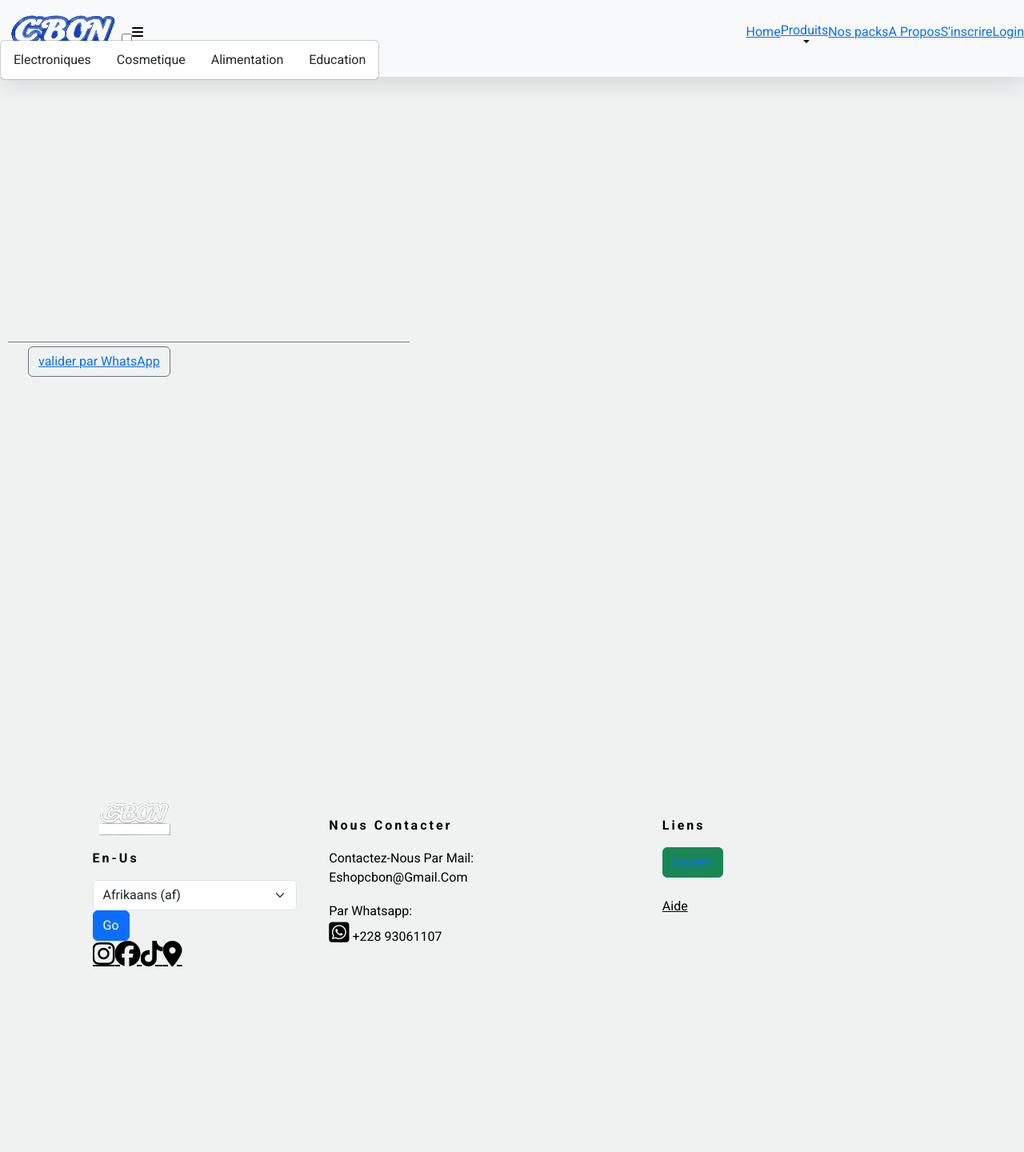
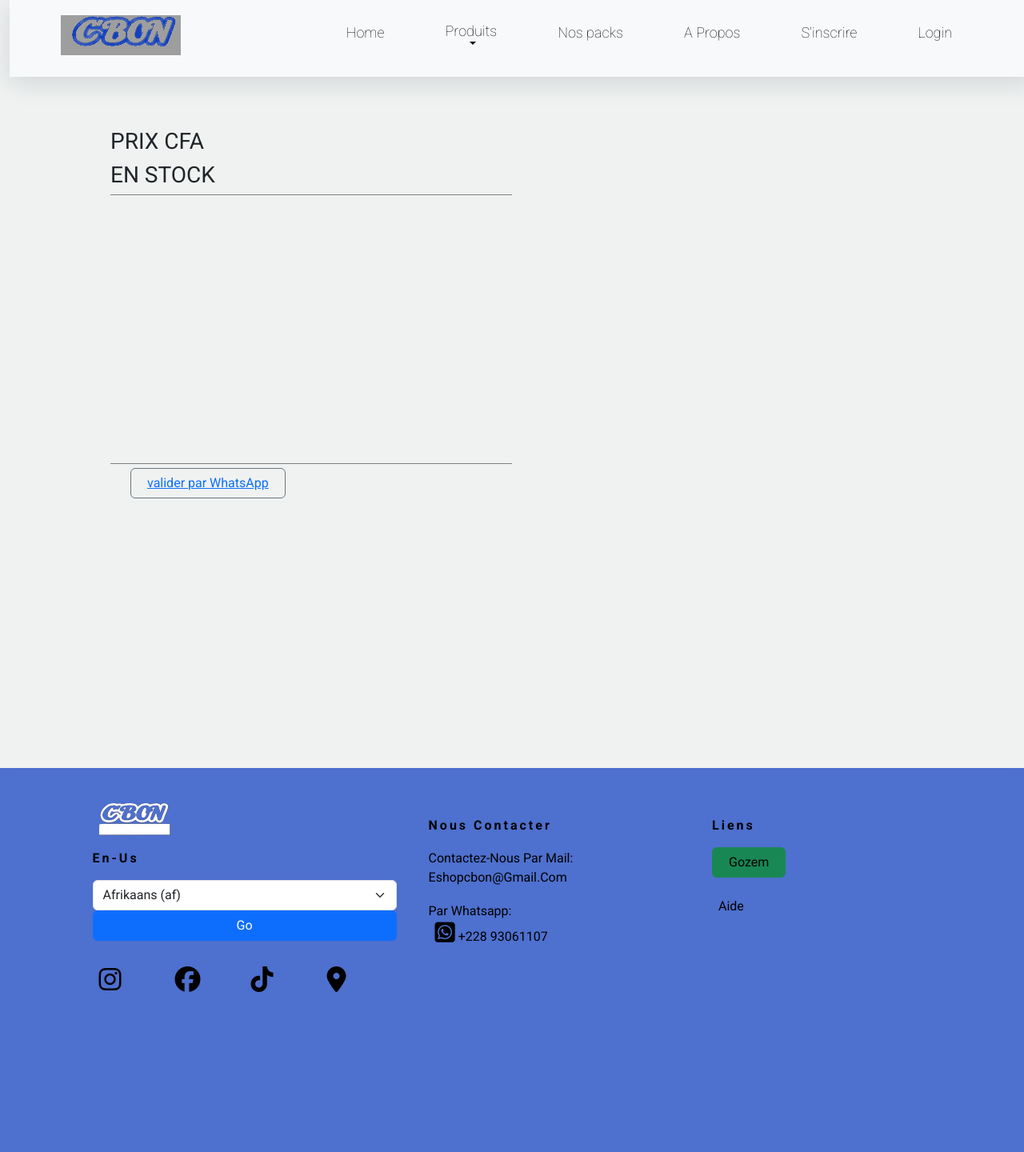
Before and after one commit to 8benedicte/Newstore, a Django app: template store/templates/store/detail.html in a window 1280 px wide. Shown: the whole page at 80% size. Run offline with Django 4.2, Linux system fonts and the light colour scheme; the template is opened without the code that fills it, so the values that code supplies are empty; some libraries are stand-ins or nearby versions; some web fonts are replaced; grey boxes are pictures that could not be loaded.

Commit message:
Update style.css

```diff
--- a/static/store/css/style.css
+++ b/static/store/css/style.css
@@ -19,11 +19,7 @@
   font-family: 'Roboto', sans-serif;
   overflow-x: hidden;
   background-color: #eff2f1;
-<<<<<<< HEAD
 
-=======
-
->>>>>>> 233b6050977661cc3795f78632c1f95305a8b43f
 }
 
 
@@ -67,31 +63,18 @@
 
 .col-sm-2 ul {
   left: 0;
-<<<<<<< HEAD
-  right: 0;
-=======
-  right: 0;
->>>>>>> 233b6050977661cc3795f78632c1f95305a8b43f
+
   font-weight: 500;
   display: flex;
   align-items: center;
   z-index: 100;
 }
-<<<<<<< HEAD
+
 .logo{
     background-image: url("/static/store/image/logo_cbonfond(1).jpg");
     width: 150px; /* ajustez la largeur selon vos besoins */
     height: 50px;
     margin-right: 10px;
-=======
-.logo{
-    background-image: url("/static/store/image/logo_cbonfond(1).jpg");
-    width: 150px; /* ajustez la largeur selon vos besoins */
-    height: 50px;
-    margin-right: 10px;
->>>>>>> 233b6050977661cc3795f78632c1f95305a8b43f
-
-
 }
 
 /*.icons{
@@ -128,11 +111,7 @@
 
 
 .col-sm-2 li a {
-<<<<<<< HEAD
   font-size: 18px;
-=======
-  font-size: 25px;
->>>>>>> 233b6050977661cc3795f78632c1f95305a8b43f
   font-weight: 200;
   text-decoration: none;
   list-style: none;
@@ -173,19 +152,13 @@
 @media  (max-width : 9880px)  {
     .col-sm-2{
         padding: 1.3rem 5%;
-<<<<<<< HEAD
+
       }
 }
-@media  (max-width : 700px) {
-  .col-sm-2{
-    width: 28rem;
-  }
-=======
-      }
-}
+
 @media  (max-width : 700px) {
 
->>>>>>> 233b6050977661cc3795f78632c1f95305a8b43f
+
   .icons{
       display: inline-flex;
     }
@@ -198,10 +171,7 @@
     #check:checked~.icons #close {
       display: block;
     }
-<<<<<<< HEAD
 
-=======
->>>>>>> 233b6050977661cc3795f78632c1f95305a8b43f
     .col-sm-2 ul{
       display: block;
       top: 100%;
@@ -209,11 +179,7 @@
       height: 0;
       width: 100%;
       justify-content: space-between;
-<<<<<<< HEAD
       background: rgba(224, 208, 208, 0.829);
-=======
-      background: rgb( 0,0, .1,.1);
->>>>>>> 233b6050977661cc3795f78632c1f95305a8b43f
       backdrop-filter: blur (50px);
       box-shadow: 0 5rem 1rem rgb( 0,0, .1,.1);
       text-align: center;
@@ -225,11 +191,7 @@
     }
     .col-sm-2 li a{
       padding-top:10px;
-<<<<<<< HEAD
     }
-=======
-    }
->>>>>>> 233b6050977661cc3795f78632c1f95305a8b43f
     #check:checked~.sidebar-nav{
       height: 13.5rem;
       transform: translateY(-1px);
@@ -266,10 +228,6 @@
 }
 
 .slider .slide {
-<<<<<<< HEAD
-=======
-
->>>>>>> 233b6050977661cc3795f78632c1f95305a8b43f
   position: absolute;
   top: 0;
   left: 0;
@@ -277,65 +235,13 @@
   height: 100%;
   background-size: cover;
   background-position: center;
-<<<<<<< HEAD
-
-=======
-  animation: slide 30s infinite;
-  animation-timing-function: linear;
->>>>>>> 233b6050977661cc3795f78632c1f95305a8b43f
 }
 .blur{
   background: rgba(118, 203, 214, 0.2);
   backdrop-filter: blur(0.5px);
 
 }
-<<<<<<< HEAD
-.slider .slide {
 
-  animation-delay: 0;
-}
-
-=======
-.slider .slide:nth-child(1) {
-  background-image: url("/static/store/image/christine.jpg");
-  animation-delay: 0;
-}
-
-.slider .slide:nth-child(2) {
-  background-image: url("/static/store/image/clavierblue.jpg");
-  animation-delay: -6s;
-}
-
-.slider .slide:nth-child(3) {
-  background-image: url("/static/store/image/skinblue.jpg");
-  animation-delay: -12s;
-}
-
-.slider .slide:nth-child(4) {
-  background-image: url("/static/store/image/coffe2.jpg");
-  animation-delay: -18s;
-}
-
-.slider .slide:nth-child(5) {
-  background-image: url("/static/store/image/mini.jpg");
-  animation-delay: -24s;
-}
-@keyframes slide {
-  0%, 15%, 100% {
-    transform: translateX(0);
-    animation-timing-function: ease;
-  }
-  20% {
-    transform: translateX(-100%);
-    animation-timing-function: step-end;
-  }
-  95% {
-    transform: translateX(100%);
-    animation-timing-function: ease;
-  }
- }
-
->>>>>>> 233b6050977661cc3795f78632c1f95305a8b43f
  .part-two {
   display: block;
   background-color: #f8f9fb;
@@ -375,7 +281,7 @@
   transform: scale(1.2);
 }
 
-<<<<<<< HEAD
+
 /*part tree deco*/
 .treedeco{
     margin: auto;
@@ -446,9 +352,7 @@
         transform: translateX(1);
     }
 }
-=======
 
->>>>>>> 233b6050977661cc3795f78632c1f95305a8b43f
 
 .part-two li a{
   list-style: none;
@@ -464,11 +368,7 @@
 .pack-space{
   background-image: url("/static/store/image/panier2.jpg");
   background-size: cover;
-<<<<<<< HEAD
   background-position: center;
-=======
-  background-position: center;
->>>>>>> 233b6050977661cc3795f78632c1f95305a8b43f
   width: 100vw;
   height: 50vh;
   list-style:none;
@@ -482,11 +382,7 @@
 }
 .blu{
   background: rgba(107, 160, 212, 0.2);
-<<<<<<< HEAD
-  border: 1px black solid;
-=======
  border: 1px black solid;
->>>>>>> 233b6050977661cc3795f78632c1f95305a8b43f
   backdrop-filter: blur(0.5px);
   max-width: 100vw;
   min-width: 50vw;
@@ -496,12 +392,7 @@
 }
 
 .pack-space  p{
-
-<<<<<<< HEAD
   position: absolute;
-=======
-  position: absolute;
->>>>>>> 233b6050977661cc3795f78632c1f95305a8b43f
   text-decoration: none;
   margin-right: auto;
   margin-left: auto;
@@ -567,30 +458,17 @@
   animation: deco 1s ease 0.5s infinite linear fill-mode;
 }
 
-@keyframes deco{
-<<<<<<< HEAD
-
-=======
-
->>>>>>> 233b6050977661cc3795f78632c1f95305a8b43f
-}
 
 /*ctegory lin page*/
 .collection{
   background-color:#d7e3fc;
   display: block;
   width: 100vw ;
-<<<<<<< HEAD
+
   height: 80vh;
   position: relative;
   z-index: 1;
 }
-=======
-  height: 100vh;
-  position: relative;
-  z-index: 1;
- }
->>>>>>> 233b6050977661cc3795f78632c1f95305a8b43f
 .coll-title{
   border-bottom:1px black solid;
   display: block;
@@ -603,29 +481,15 @@
   position: relative;
   z-index: 2;
   padding-top: 12px;
-<<<<<<< HEAD
-
-=======
-
->>>>>>> 233b6050977661cc3795f78632c1f95305a8b43f
 }
 
 .coll-pro ul{
   margin: 0px 15px 10PX 15px;
-<<<<<<< HEAD
-
-=======
-
->>>>>>> 233b6050977661cc3795f78632c1f95305a8b43f
 }
 .coll-pro a {
   text-decoration: none;
 
 }
-<<<<<<< HEAD
-
-=======
->>>>>>> 233b6050977661cc3795f78632c1f95305a8b43f
 .col_sm_3 ul li:hover{
   transform: scale(1.2);
 }
@@ -655,20 +519,14 @@
 .pro-det{
   justify-content: center;
   align-items: center;
-<<<<<<< HEAD
-  height: 150vh;
-=======
   height: 100vh;
->>>>>>> 233b6050977661cc3795f78632c1f95305a8b43f
+
   width: fit-content;
 }
 .pro-det2{
   width: 80vw;
-<<<<<<< HEAD
-  height: 100vh;
-=======
   height: 80vh;
->>>>>>> 233b6050977661cc3795f78632c1f95305a8b43f
+
   position: absolute;
   top: 19%;
   left: 10%;
@@ -709,11 +567,7 @@
 .column{
   list-style:none;
   font-family: 'Roboto', sans-serif;
-<<<<<<< HEAD
   background: #4E70CE;
-=======
-  background: #4E70CE;
->>>>>>> 233b6050977661cc3795f78632c1f95305a8b43f
   backdrop-filter: blur (8px);
   display: flex;
   box-shadow: rgba(100, 100, 111, 0.2) 0px 29px 29px 0px;
@@ -755,18 +609,10 @@
 
 .column_ a{
    color: #000000;
-<<<<<<< HEAD
-   width: 80px ;
-   overflow: hidden;
-   display: flex;
-   position: relative;
-   padding: 0px;
-=======
    width: 100px ;
    overflow: hidden;
    display: flex;
    position: relative;
->>>>>>> 233b6050977661cc3795f78632c1f95305a8b43f
 
 }
 .column_ a::before,
@@ -791,17 +637,10 @@
   text-decoration: none;
   content: attr(data-replace);
   font-size: 1em;
-<<<<<<< HEAD
   top:0;
   transition: transform .3s cubic-bezier(0.76, 0, 0.24, 1);
   transform-origin: 100% 50%;
   transform: translate3d(0,200%,0);
-=======
-  top:0;
-  transition: transform .3s cubic-bezier(0.76, 0, 0.24, 1);
-  transform-origin: 100% 50%;
-  transform: translate3d(200%,0,0);
->>>>>>> 233b6050977661cc3795f78632c1f95305a8b43f
 }
 
 .column_a:hover::before,
@@ -828,7 +667,6 @@
 .column_ a:hover i {
   color: #000000;
   text-decoration: none;
-<<<<<<< HEAD
   transform: translate3d(0, 200%, 0);
 }
 
@@ -838,8 +676,6 @@
   padding-top: 0;
   margin-top: 5px;
   margin-bottom: 20px;
-=======
-  transform: translate3d(-200%, 0, 0);
 }
 
 .column_1{
@@ -847,7 +683,7 @@
   padding-left:20px;
   padding-top: 0;
   margin-top: 5px;
->>>>>>> 233b6050977661cc3795f78632c1f95305a8b43f
+
   width: 400px;
   height: 200px;
 }
@@ -874,11 +710,8 @@
   width: 400px;
   height: 200px;
 }
-<<<<<<< HEAD
+
 .column_3 a{
-=======
-.column_3 a{
->>>>>>> 233b6050977661cc3795f78632c1f95305a8b43f
   text-decoration: none;
   color: #000000;
 
@@ -893,7 +726,6 @@
     height: fit-content;
     justify-content: center;
   }
-<<<<<<< HEAD
   .column form{
     width:110px;
 }
@@ -1108,16 +940,3 @@
   background-position-x: 95%;
   background-position-y: center;
 }
-
-
-
-
-=======
-  .column_{
-    padding-left:20px;
-
-  }
-
-}
-
->>>>>>> 233b6050977661cc3795f78632c1f95305a8b43f
```
